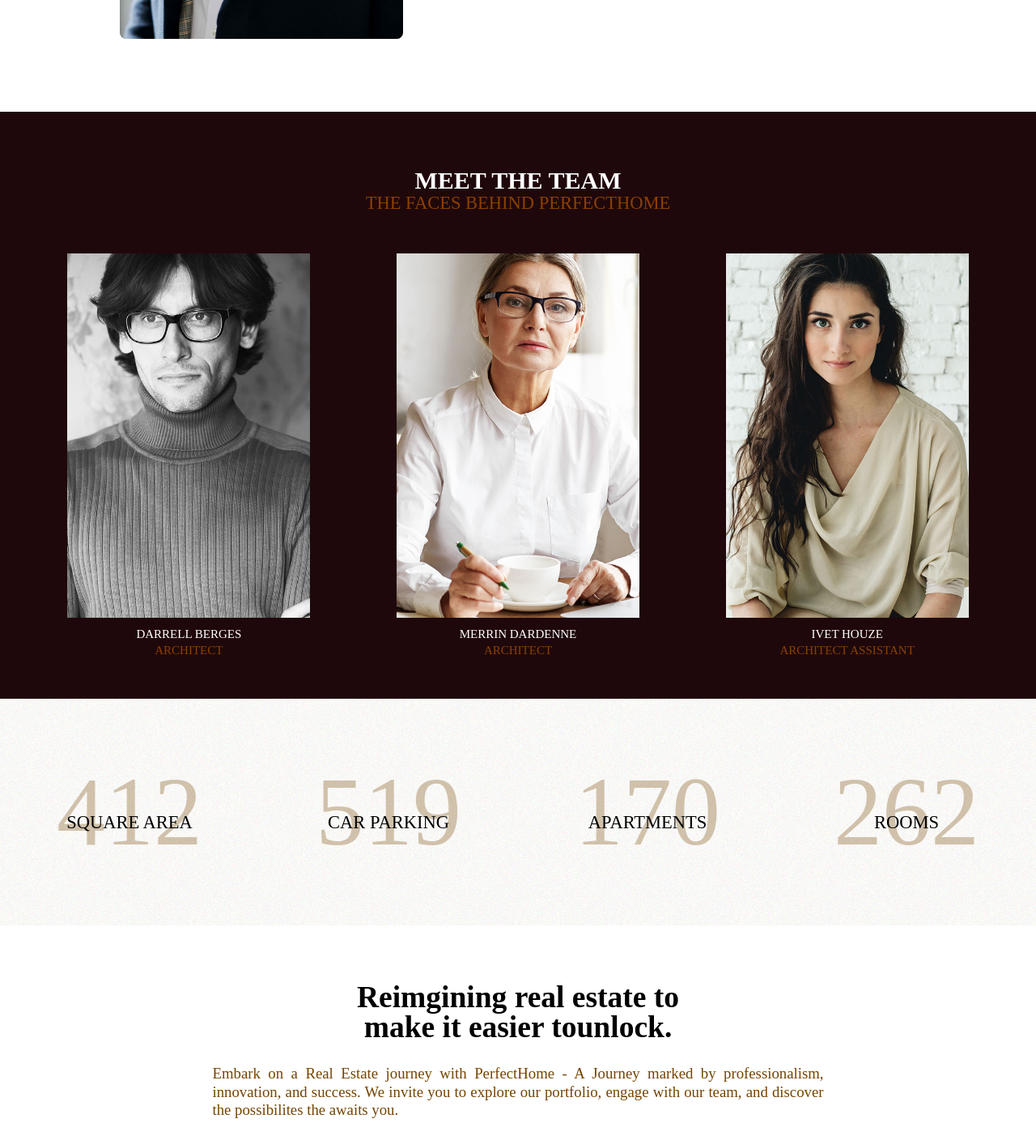
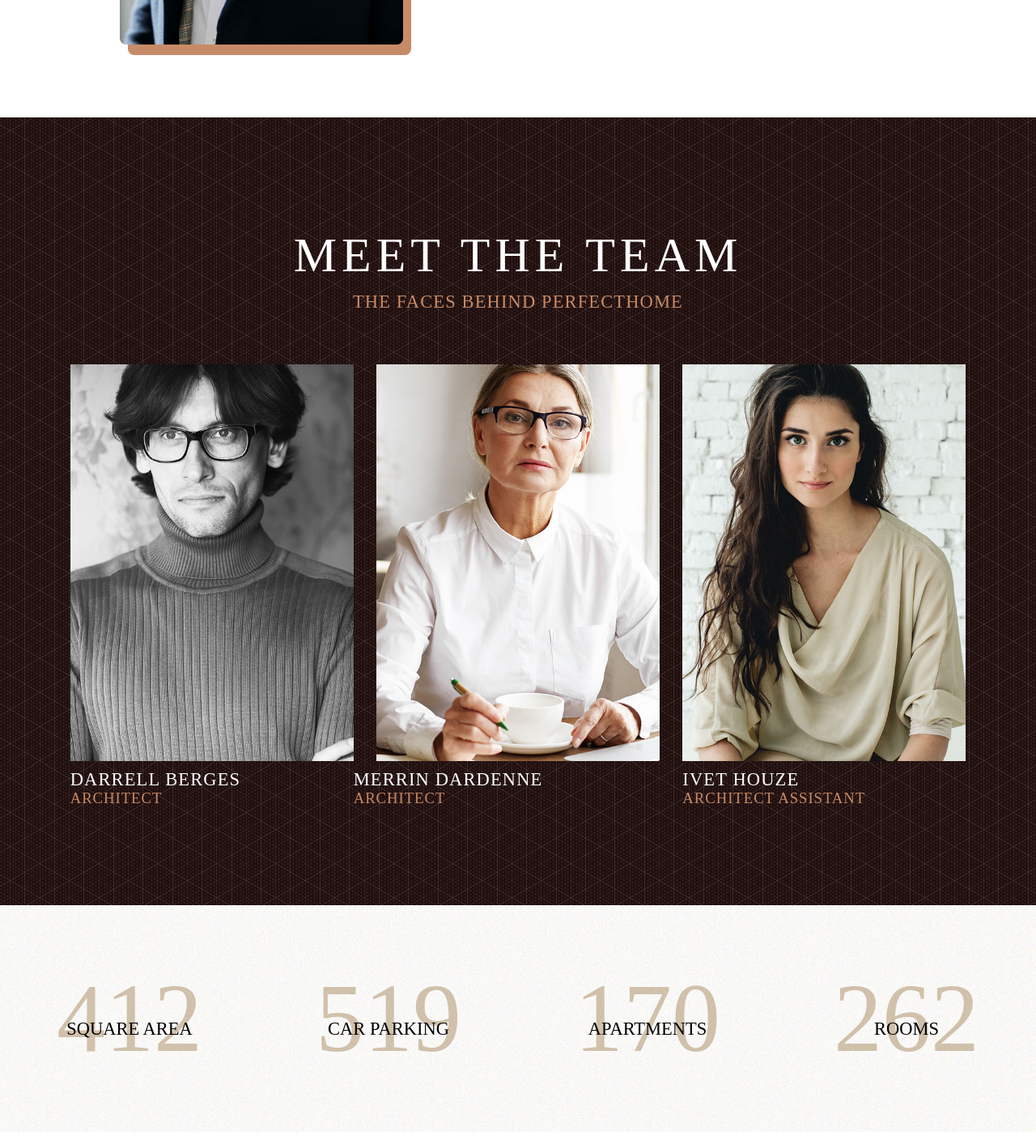
Before and after one commit to vansh-sharma59/PerfectHome, a React (Create React App) app: page /about in a window 1280 px wide. Shown: the part 640-2048 px from the top of the page at 81% size. Built offline with nearby package versions, Linux system fonts and the light colour scheme.

Commit message:
feat: revamp aboutus page

```diff
--- a/src/components/Footer.js
+++ b/src/components/Footer.js
@@ -3,9 +3,9 @@ import { FaFacebook, FaInstagram, FaLinkedin, FaYoutube } from "react-icons/fa";
 function Footer() {
   return (
     <div className="bg-[#19130B] text-white">
-      <div className=" p-10 md:flex md:justify-around">
+      <div className=" px-10 py-10 md:flex md:justify-around lg:py-[7rem]">
         <div>
-          <h2 className="text-3xl my-4 md:text-5xl">FAQ</h2>
+          <h2 className="text-3xl my-4 md:text-5xl text-[#C88B67]">FAQ</h2>
           <div className="md:text-2xl">
             <p>How to schedule a viewing?</p>
             <p>Which pricing plan do i pick?</p>
@@ -14,7 +14,9 @@ function Footer() {
           </div>
         </div>
         <div>
-          <h2 className="text-3xl my-4 md:text-5xl">USEFUL LINKS</h2>
+          <h2 className="text-3xl my-4 md:text-5xl text-[#C88B67]">
+            USEFUL LINKS
+          </h2>
           <div className="md:text-2xl">
             <p>News</p>
             <p>Projcts</p>
@@ -23,7 +25,7 @@ function Footer() {
           </div>
         </div>
         <div>
-          <h2 className="text-3xl my-4 md:text-5xl">ENQUIRE</h2>
+          <h2 className="text-3xl my-4 md:text-5xl text-[#C88B67]">ENQUIRE</h2>
           <div className="md:text-2xl">
             <input
               type="text"
@@ -40,7 +42,7 @@ function Footer() {
         </div>
       </div>
 
-      <div className="flex justify-center py-8 border-b-[1px]">
+      <div className="flex justify-center py-8 border-b-[1px] text-[#C88B67]">
         <FaFacebook className="text-[2.5rem] mx-2" />
         <FaInstagram className="text-[2.5rem] mx-2" />
         <FaLinkedin className="text-[2.5rem] mx-2" />
--- a/src/components/Interiors.js
+++ b/src/components/Interiors.js
@@ -1,8 +1,5 @@
 import React from "react";
 import Livingroom from "../assets/living-room-2.jpg";
-import Feather from "../assets/feather.svg";
-import Building from "../assets/building.svg";
-import Location from "../assets/location.svg";
 import overlay from "../assets/home-1-background-patern-3.png";
 import icon1 from "../assets/icon-img-1.png";
 import icon2 from "../assets/icon-img-2.png";
--- a/src/components/Note.js
+++ b/src/components/Note.js
@@ -4,17 +4,18 @@ import Founder from "../assets/founder.jpg";
 function Note() {
   return (
     <div className="m-[7rem] lg:m-[9rem]">
-      <h1 className="text-4xl font-bold text-center ml-3 mb-[2rem] sm:text-5xl md:text-6xl">
+      <h1 className="text-4xl text-[#C88B67] text-center ml-3 mb-[2rem] sm:text-5xl md:text-6xl lg:text-7xl tracking-wider">
         A NOTE FROM THE FOUNDER.
       </h1>
       <div className="lg:flex lg:items-center lg:justify-center container lg:mt-[6rem]">
         <div className="lg:w-[50%]">
-          <div className="w-[20rem] h-[28rem] overflow-hidden m-auto md:w-[25rem] md:h-[35rem] lg:w-[35rem] lg:h-[50rem] box">
+          <div className="w-[20rem] h-[28rem] m-auto md:w-[25rem] md:h-[35rem] lg:w-[35rem] lg:h-[50rem] box relative">
             <img
               src={Founder}
               alt="Founder"
               className="w-[100%] h-[100%] object-cover rounded-xl"
             />
+            <div className="w-[100%] h-[100%] absolute bg-[#C88B67] top-5 left-4 rounded-xl -z-10"></div>
           </div>
         </div>
         <div className="mt-4 flex items-start">
--- a/src/components/Picksgrid.js
+++ b/src/components/Picksgrid.js
@@ -7,11 +7,11 @@ import Pick4 from "../assets/pick4.jpg";
 function Picksgrid() {
   return (
     <div className="m-[7rem]">
-      <h1 className="text-4xl text-center font-bold mb-[2rem] sm:text-5xl lg:text-6xl">
+      <h1 className="text-4xl text-center mb-[2rem] sm:text-5xl md:text-6xl lg:text-7xl">
         Reimgining real estate to <br />
-        make it easier tounlock.
+        make it easier to unlock.
       </h1>
-      <h2 className="text-xl text-justify p-3 text-[#754400] max-w-[770px] m-auto font-medium md:text-2xl lg:text-3xl">
+      <h2 className="text-xl text-center p-3 text-[#C88B67] max-w-[770px] m-auto font-medium md:text-2xl lg:text-3xl">
         Embark on a Real Estate journey with PerfectHome - A Journey marked by
         professionalism, innovation, and success. We invite you to explore our
         portfolio, engage with our team, and discover the possibilites the
--- a/src/components/Team.js
+++ b/src/components/Team.js
@@ -5,58 +5,58 @@ import Team3 from "../assets/team-img-3.jpg";
 
 function Team() {
   return (
-    <div className="bg-[#1f080b] p-[3rem]">
+    <div className="bg-[#1C0A09] p-[3rem] lg:py-[10rem] team-main">
       <div className="lg:my-[4rem]">
-        <h1 className="text-white text-center font-semibold text-4xl sm:text-5xl">
+        <h1 className="text-white text-center text-4xl sm:text-5xl md:text-6xl lg:text-8xl tracking-widest">
           MEET THE TEAM
         </h1>
-        <p className="text-[#8B4000] text-center font-medium text-3xl mb-[2rem] sm:text-4xl">
+        <p className="text-[#C88A65] text-center font-medium text-3xl mb-[2rem] sm:text-4xl tracking-wider py-6">
           THE FACES BEHIND PERFECTHOME
         </p>
       </div>
-      <div className="flex flex-col lg:flex-row lg:justify-around">
-        <div className="mt-[1rem]">
-          <div className="w-[20rem] h-[28rem] m-auto md:w-[25rem] md:h-[35rem] lg:w-[30rem] lg:h-[45rem]">
+      <div className="grid grid-cols-1 md:grid-cols-2 lg:grid-cols-3 container">
+        <div className="mt-[1rem] lg:justify-self-end">
+          <div className="w-[20rem] h-[28rem] m-auto md:w-[25rem] md:h-[35rem] lg:w-[35rem] lg:h-[49rem]">
             <img
               src={Team1}
               alt="team"
               className="w-[100%] h-[100%] object-cover"
             />
           </div>
-          <h3 className="text-white text-center mt-4 md:text-2xl">
+          <h3 className="text-white mt-4 md:text-3xl lg:text-4xl tracking-wider text-center lg:text-left">
             DARRELL BERGES
           </h3>
-          <h3 className="text-[#8B4000] text-center md:text-2xl md:mb-[2rem]">
+          <h3 className="text-[#C88A65] md:text-2xl lg:text-3xl md:mb-[2rem] tracking-wider text-center lg:text-left">
             ARCHITECT
           </h3>
         </div>
         <div className="mt-[1rem]">
-          <div className="w-[20rem] h-[28rem] m-auto md:w-[25rem] md:h-[35rem] lg:w-[30rem] lg:h-[45rem]">
+          <div className="w-[20rem] h-[28rem] m-auto md:w-[25rem] md:h-[35rem] lg:w-[35rem] lg:h-[49rem]">
             <img
               src={Team2}
               alt="team"
               className="w-[100%] h-[100%] object-cover"
             />
           </div>
-          <h3 className="text-white text-center mt-4 md:text-2xl">
+          <h3 className="text-white mt-4 md:text-3xl lg:text-4xl tracking-wider text-center lg:text-left">
             MERRIN DARDENNE
           </h3>
-          <h3 className="text-[#8B4000] text-center md:text-2xl md:mb-[2rem]">
+          <h3 className="text-[#C88A65] md:text-2xl lg:text-3xl md:mb-[2rem] tracking-wider text-center lg:text-left">
             ARCHITECT
           </h3>
         </div>
-        <div className="mt-[1rem]">
-          <div className="w-[20rem] h-[28rem] m-auto md:w-[25rem] md:h-[35rem] lg:w-[30rem] lg:h-[45rem]">
+        <div className="mt-[1rem] lg:justify-self-start">
+          <div className="w-[20rem] h-[28rem] m-auto md:w-[25rem] md:h-[35rem] lg:w-[35rem] lg:h-[49rem]">
             <img
               src={Team3}
               alt="team"
               className="w-[100%] h-[100%] object-cover"
             />
           </div>
-          <h3 className="text-white text-center mt-4 md:text-2xl">
+          <h3 className="text-white mt-4 md:text-3xl lg:text-4xl tracking-wider text-center lg:text-left">
             IVET HOUZE
           </h3>
-          <h3 className="text-[#8B4000] text-center md:text-2xl md:mb-[2rem]">
+          <h3 className="text-[#C88A65] md:text-2xl lg:text-3xl md:mb-[2rem] tracking-wider text-center lg:text-left">
             ARCHITECT ASSISTANT
           </h3>
         </div>
--- a/src/index.css
+++ b/src/index.css
@@ -109,3 +109,8 @@ body {
   background-image: url(./assets/pattern.png);
   background-repeat: repeat;
 }
+
+.team-main{
+  background-image: url(./assets/home-1-background-patern-3.png);
+  background-position: cover;
+}
--- a/src/pages/Home.js
+++ b/src/pages/Home.js
@@ -6,6 +6,7 @@ import Schedule from "../components/Schedule";
 import Neighborhood from "../components/Neighborhood";
 import Banner from "../components/Banner";
 import Footer from "../components/Footer";
+import Picksgrid from "../components/Picksgrid";
 
 function Home() {
   return (
@@ -16,6 +17,7 @@ function Home() {
       <Schedule />
       <Neighborhood />
       <Banner />
+      <Picksgrid />
       <Footer />
     </div>
   );
```
